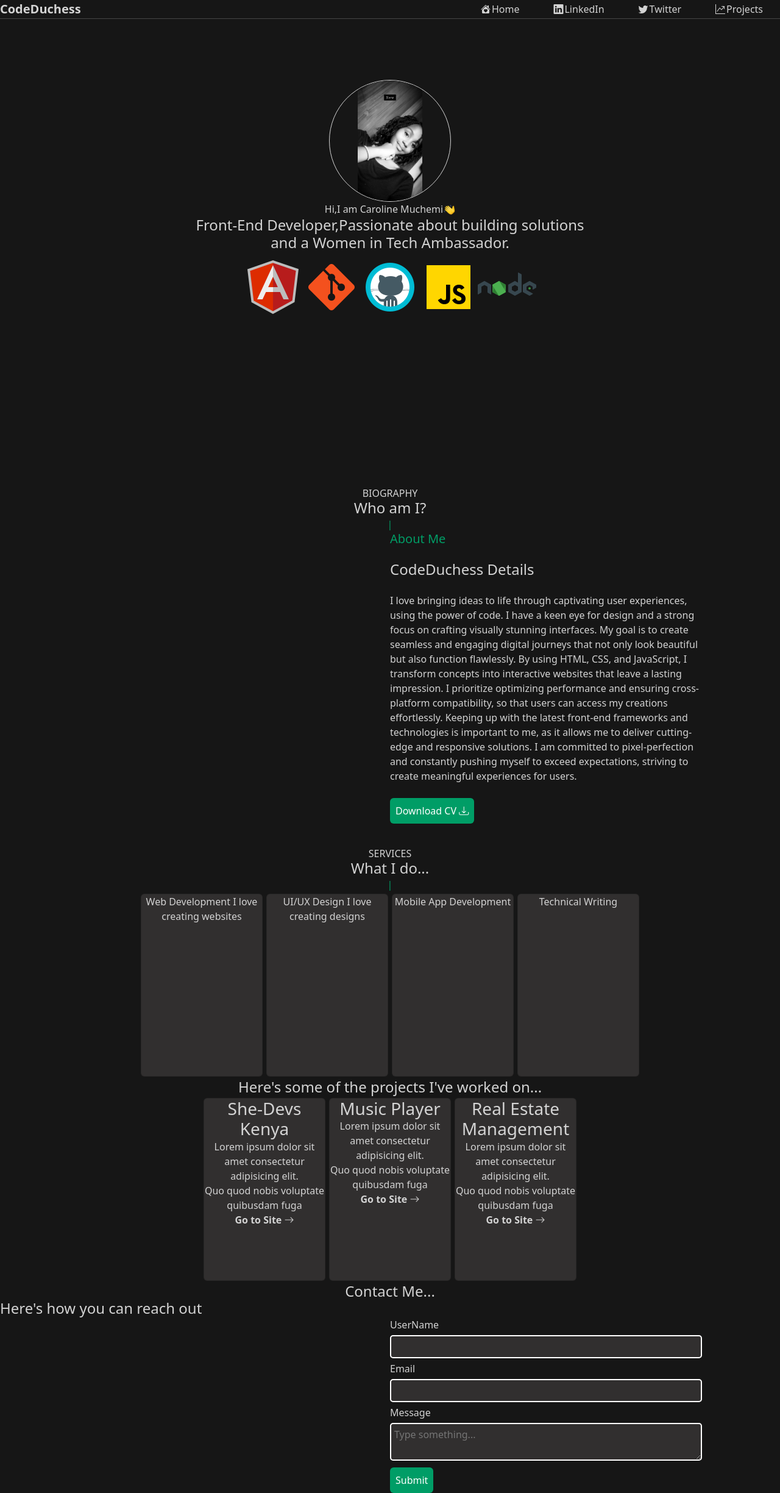
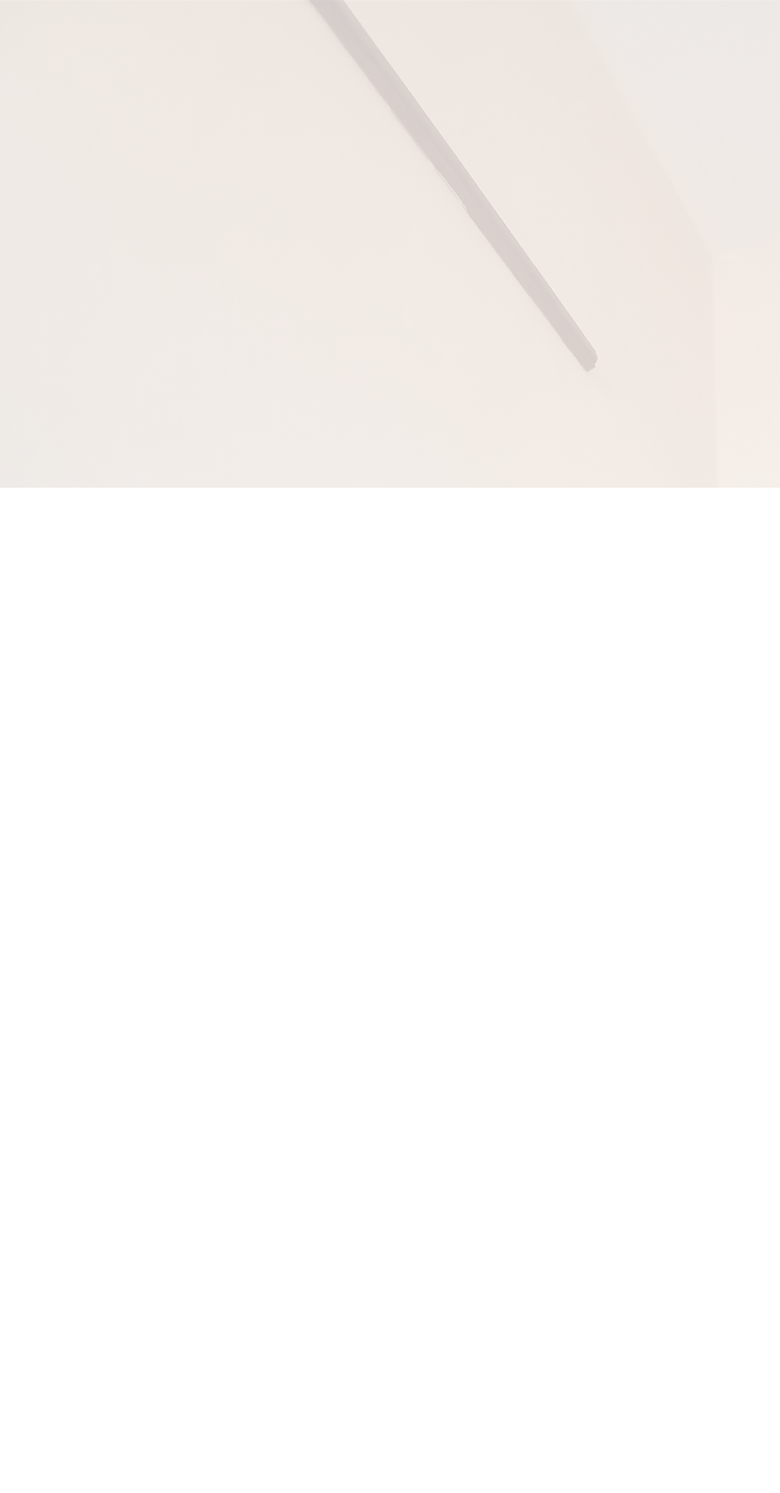
Before and after one commit to Carol254/portfolio, an Angular app: page / in a window 1280 px wide. Shown: the whole page at 61% size. After the commit the page ends 800 px from the top, so only its background shows below. Built offline with nearby package versions, Linux system fonts and the light colour scheme.

Commit message:
few changes made

```diff
--- a/src/app/home/home.component.css
+++ b/src/app/home/home.component.css
@@ -2,166 +2,31 @@
     margin: 0;
     padding: 0 ;
 }
-
-.main-content{
-    background-color:#161616 ;
-    color:lightgray;
+.main{
+    background-image: url('/assets/bg-nature.jpg');
     height: 100vh;
+    overflow: hidden;
     width: 100%;
-
+    position: relative;
+    background-size: cover;
+    opacity:0.2;
 }
-.navbar-brand{
-    color:lightgray;
-    font-weight: 600;
-    /* -webkit-box-reflect: below -12px linear-gradient(transparent, rgba(0, 0, 0, 0.2)); */
-}
-.nav-item{
-    color: lightgray;
-    margin-left:20px !important;
-    margin-right:20px !important;
+.content{
+    position: absolute;
+    justify-content: center;
+    align-items: center;
+    display: flex;
 }
 
-
-.my-icons{
-    color: lightgray;
-    margin-right: 2px !important;
-}
-#description{
-    text-align: center;
-    margin-top: 100px !important;
-}
-.myPhoto{
-    margin-left: auto;
-    margin-right: auto;
-
-}
-.myPhoto >img{
-    border:1px solid lightgray;
-    border-radius: 50%;
-    height: 200px;
-    width: 200px;
-    object-fit: contain;
-
-}
-.emoji{
-    width: 20px;
-    height: 20px;
-    padding-bottom: 2px;
-}
-.stacks{
-    display: flex;
-    justify-content: center;
-    align-items: center;
-    margin-top: 10px;
-    background-color:#161616 ;
-    /* background-color:lightgray; */
-    /* margin-right:200px;
-    margin-left: 200px; */
-}
-.inData{
-    width:80%;
-    border: 2px solid #fff;
-    padding: 5px;
-    margin: 5px 0;
-    background-color: #312f2f;
-    color: #fff;
-    border-radius:5px ;
-}
-
-.submit{
-    border: none;
-    background-color: #fff;
-    padding:5px;
-    border-radius: 5px;
-}
-
-/* Setting the stroke to green using rgb values (0, 128, 0) */
-
-.custom-toggler .navbar-toggler-icon {
-    background-image: url("/assets/icons8-menu-50.png");
-    padding-right: 5px !important;
-}
-.about{
-    background-color:#161616 ;
-    color:lightgray;
-    /* height: 100vh; */
+@media screen and (max-width:1024px) {
+    .main {
+        background-size: contain;
+        background-image: url('/assets/bg-nature.jpg');
         width: 100%;
-
-}
-.abt_cards{
-    display: flex;
-    align-items: center;
-    justify-content: center;
-}
-.about > .abt_text{
-    text-align: center;
-
-}
-.card{
-    width: 200px;
-    height: 300px;
-    background-color:#312f2f;
-    color: lightgray;
-    text-align: center;
-    margin: 3px;
-}
-.card > img{
-    object-fit: contain;
-}
-.biography{
-    display: flex;
-    flex-direction: column;
-    justify-content: center;
-    align-items: center;
-    background-color:#161616 ;
-    color: lightgray;
-}
-._line{
-    color: #009d66;
-}
-.abt_container{
-    width: 80%;
-    margin-bottom: 40px;
-}
-.btn {
-    background-color: #009d66;
-    color:#fff;
-    padding: 8px;
-}
-.services{
-    display: flex;
-    flex-direction: column;
-    justify-content: center;
-    align-items: center;
-    background-color:#161616 ;
-    color: lightgray;
-}
-@media only screen and (max-width: 768px) {
-    .main-content{
-        background-color:#161616 ;
-        color:lightgray;
-        height: 100%;
-    }
-    .stacks{
-    display:flex;
-    flex-wrap: wrap;
-    align-items: center;
-    justify-content: center;
-    background-color:#161616 ;
-    }
-    .stacks > div{
-        flex: 1 0 auto;
-    }
-    .abt_cards{
-        display: flex;
-        flex-direction: column;
+        height: 100vh;
+        /* overflow: hidden; */
+        position: relative;
+        background-size: cover;
     }
 
 }
-
-  @media only screen and (max-width: 425px) {
-    .abt_cards{
-        display: flex;
-        flex-direction: column;
-     }
-  }
--- a/src/app/home/home.component.html
+++ b/src/app/home/home.component.html
@@ -1,130 +1,9 @@
-<div class="main-content">
-    <nav class="navbar navbar-expand-md">
-      <div class="container-fluid">
-        <a class="navbar-brand" href="#">CodeDuchess</a>
-
-        <button class="navbar-toggler custom-toggler" type="button" data-bs-toggle="collapse" data-bs-target="#navbarNavAltMarkup">
-          <div class="navbar-toggler-icon "></div>
-        </button>
-
-        <div class="collapse navbar-collapse" id="navbarNavAltMarkup">
-          <div class="navbar-nav ml-auto">
-            <a class="nav-item nav-link" href="#"><i class="bi bi-house-heart-fill my-icons"></i>Home </a>
-            <a class="nav-item nav-link" href="https://linkedin.com/in/caroline-muchemi" target="_blank"><i class="bi bi-linkedin my-icons"></i>LinkedIn</a>
-            <a class="nav-item nav-link" href="https://twitter.com/KuiCarol1"target="_blank"><i class="bi bi-twitter my-icons"></i>Twitter</a>
-            <a class="nav-item nav-link " href="#"><i class="bi bi-graph-up-arrow my-icons"></i>Projects</a>
-          </div>
-        </div>
-
+<div class="main">
+  <div class="content">
+    <section class="profile">
+      <div class="dp">
+        <img src="\assets\meee.jpg">
       </div>
-
-    </nav>
-    <hr>
-
-    <div id="description">
-      <div class="myPhoto"><img src="\assets\anothermeee.jpeg" alt="carolCodes"></div>
-     <div><p>Hi,I am Caroline Muchemi<span><img class="emoji" src="\assets\icons8-waving-hand-emoji-48.png"></span></p></div>
-      <h4>Front-End Developer,Passionate about building solutions <br>and a Women in Tech Ambassador.</h4>
-    </div>
-
-    <div class="stacks">
-      <div><img src="assets\icons8-angular-96 (1).png"></div>
-      <div><img src="assets\icons8-git-96 (1).png"></div>
-      <div><img src="assets\icons8-github-96.png"></div>
-      <div><img src="assets\icons8-javascript-96.png"></div>
-      <div> <img src="assets\icons8-nodejs-96.png"></div>
-    </div>
+    </section>
+  </div>
 </div>
-
-<section class="biography">
-  <h6>BIOGRAPHY</h6>
-  <h4>Who am I?</h4>
-  <div class="_line">|</div>
-  <div class="abt_container d-flex">
-    <div class="col-6">
-      <img src="">
-    </div>
-
-    <div class="col-6">
-      <h5 style="color:#009d66;">About Me</h5><br>
-
-      <h4> CodeDuchess Details</h4><br>
-
-      <p>
-          I love bringing ideas to life through captivating user experiences, using the power of code.
-          I have a keen eye for design and a strong focus on crafting visually stunning interfaces.
-          My goal is to create seamless and engaging digital journeys that not only look beautiful but also function flawlessly.
-          By using HTML, CSS, and JavaScript, I transform concepts into interactive websites that leave a lasting impression.
-          I prioritize optimizing performance and ensuring cross-platform compatibility, so that users can access my creations effortlessly.
-          Keeping up with the latest front-end frameworks and technologies is important to me, as it allows me to deliver cutting-edge and responsive solutions.
-          I am committed to pixel-perfection and constantly pushing myself to exceed expectations, striving to create meaningful experiences for users.
-        </p>
-        <br>
-        <div class="btn">Download CV <i class="bi bi-download"></i> </div>
-
-    </div>
-  </div>
-</section>
-
-<section class="services">
-  <h6>SERVICES</h6>
-  <h4>What I do...</h4>
-  <div class="_line">|</div>
-  <div class="abt_cards d-flex">
-    <div class="card" *ngFor="let service of myServices">
-      {{service.img}}
-      {{service.title}}
-      {{service.description}}
-    </div>
-  </div>
-
-</section>
-
-<section class="about">
-  <h4 class="abt_text">
-    Here's some of the projects I've worked on...
-  </h4>
-  <div class="abt_cards d-flex">
-    <div class="card" *ngFor="let project of projects ">
-      <!-- <img [src]="project.image"> -->
-      <h3>{{project.name}}</h3>
-      <p>
-        Lorem ipsum dolor sit amet consectetur adipisicing elit. <br>
-        Quo quod nobis voluptate quibusdam fuga <br>
-      </p>
-     <b><a href="{{project.link}}" target="_blank" hidden></a> Go to Site <i class="bi bi-arrow-right"></i></b>
-    </div>
-  </div>
-</section>
-
-<section class="about">
-
-  <h4 class="abt_text">
-    Contact Me...
-  </h4>
-  <h4>Here's how you can reach out</h4>
-
-  <div class="d-flex row">
-    <div class="col-6"></div>
-
-    <div class="col-6">
-       <form>
-          <label>UserName</label>
-          <div>
-            <input class="inData" name="userName" type="name">
-          </div>
-          <label>Email</label>
-           <div>
-            <input class="inData" name="userEmail" type="email">
-          </div>
-          <label>Message</label>
-           <div>
-            <textarea class="inData" name="userMessage" placeholder="Type something..."></textarea>
-          </div>
-
-            <button class="btn">Submit</button>
-       </form>
-    </div>
-  </div>
-
-</section>
```
Also changed, not shown: src/assets/bg-nature.jpg (added). Lines whose indentation alone changed are shown as unchanged.
